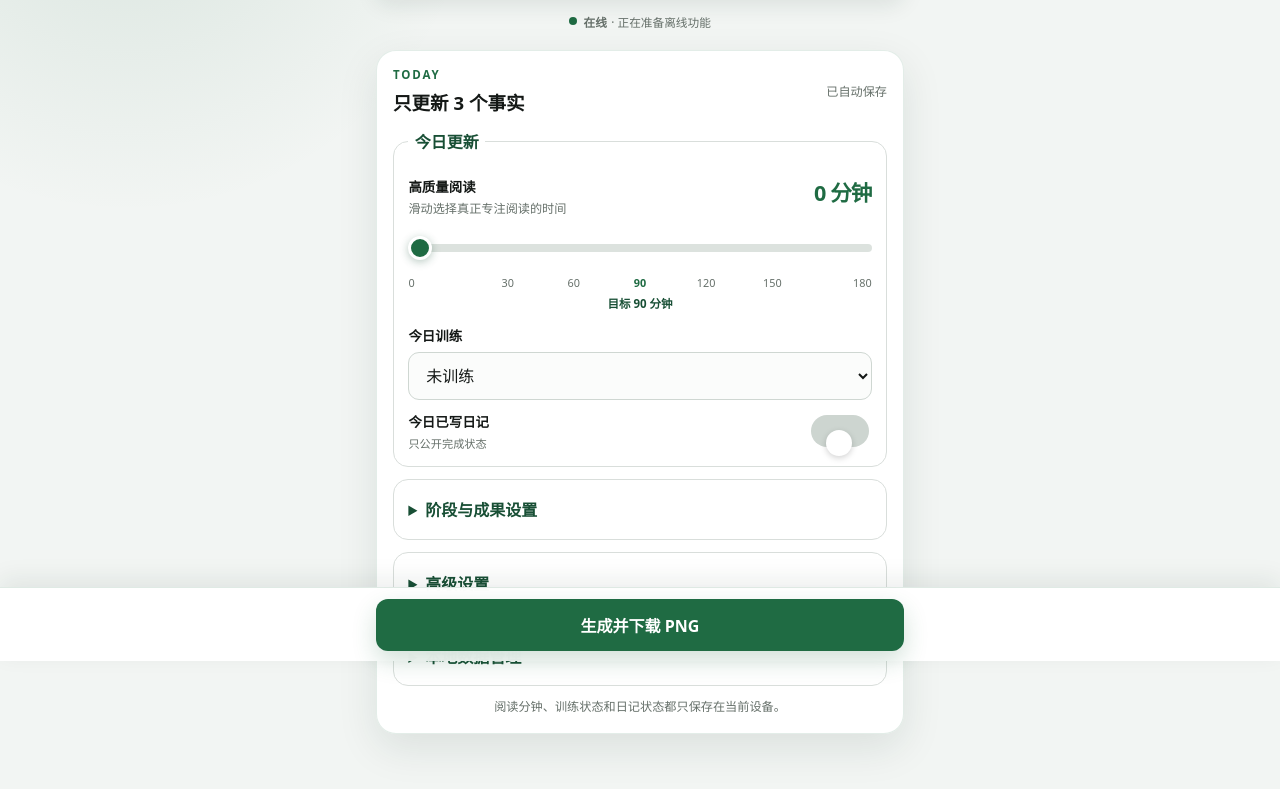
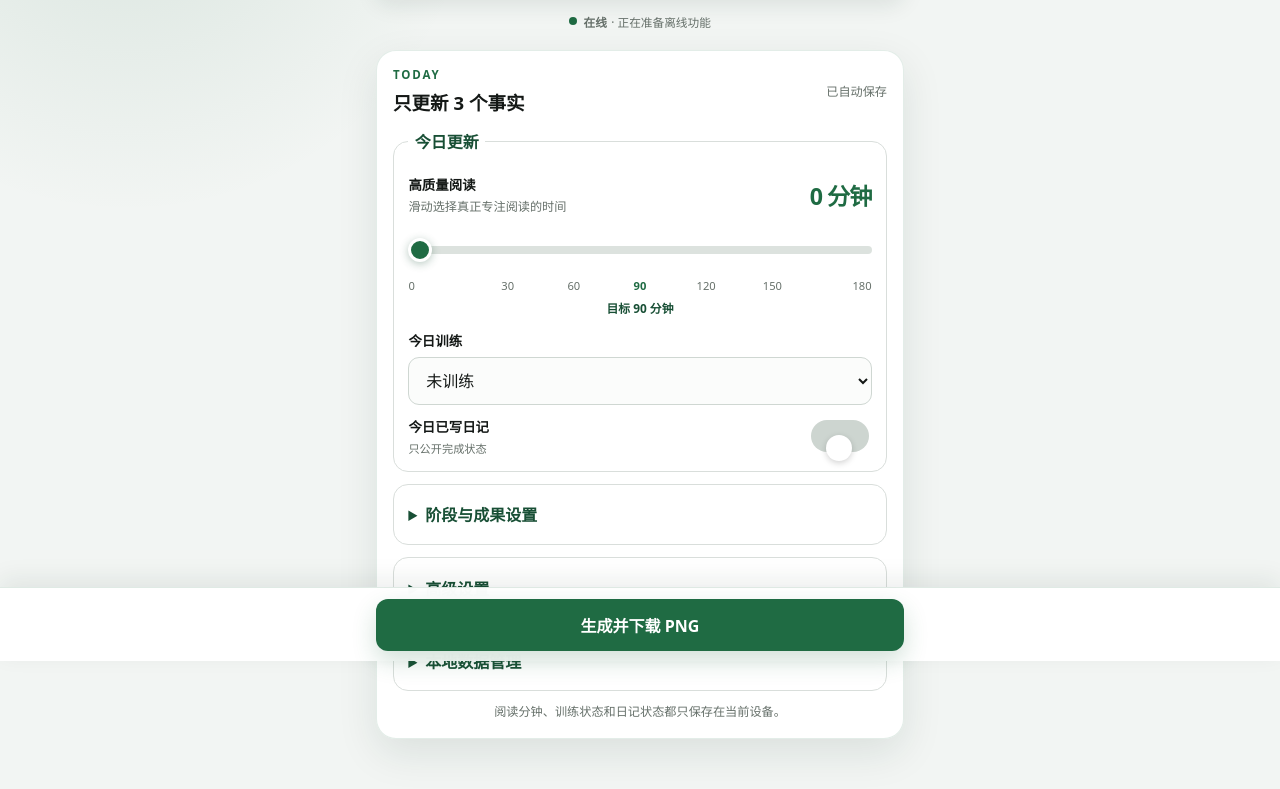
Before and after one commit to Maoxin1/mantou-checklist, a website: page editor.html in a window 1280 px wide. Both pictures are taken after a click on the button "填写". Shown: the part 139-928 px from the top of the page. Drawn offline with Linux system fonts and the light colour scheme.

Commit message:
chore: update editor.css for reading slider

```diff
--- a/editor.css
+++ b/editor.css
@@ -316,3 +316,31 @@
     border-radius: 17px;
   }
 }
+
+
+.mobile-editor-page .reading-control {
+  margin-top: 0.25rem;
+}
+
+.mobile-editor-page .reading-control-head {
+  align-items: center;
+}
+
+.mobile-editor-page .reading-value {
+  font-size: 1.45rem;
+}
+
+.mobile-editor-page .reading-range {
+  min-height: 52px;
+  margin-top: 0.5rem;
+  padding: 14px 0;
+}
+
+.mobile-editor-page .reading-marks {
+  font-size: 0.7rem;
+}
+
+.mobile-editor-page .reading-target {
+  margin-top: 0.35rem;
+  font-size: 0.74rem;
+}
```
